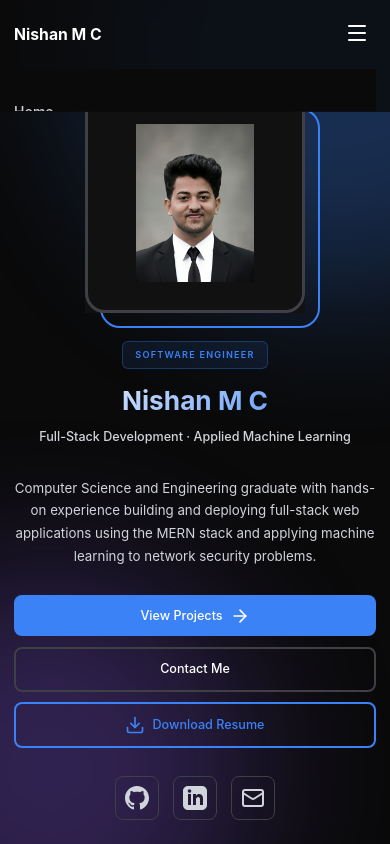
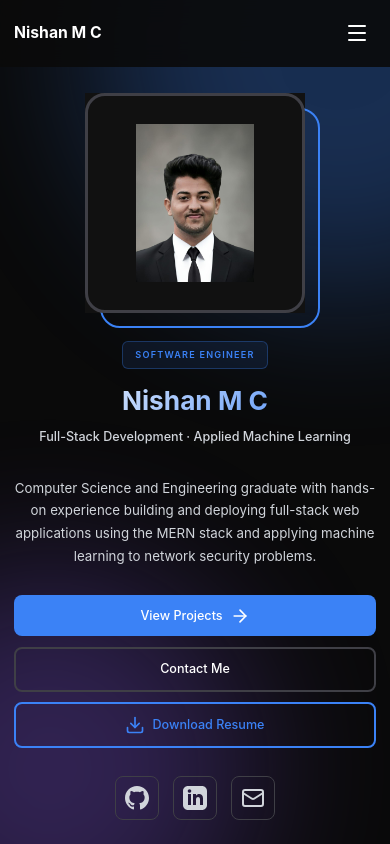
Before and after one commit to nishhh-07/nishan-portfolio, a React (Vite) app: page / in a window 390 px wide. Shown: the top 844 px of the page. Built offline with nearby package versions, Linux system fonts and the light colour scheme.

Commit message:
Fix mobile menu hidden state - use visibility and opacity to fully hide nav links when closed

```diff
--- a/src/components/Navigation.css
+++ b/src/components/Navigation.css
@@ -4,16 +4,22 @@
   left: 0;
   right: 0;
   z-index: 1000;
-  background: rgba(10, 10, 10, 0.8);
-  backdrop-filter: blur(10px);
+  background: rgba(10, 10, 10, 0.9);
+  backdrop-filter: blur(12px);
+  -webkit-backdrop-filter: blur(12px);
   border-bottom: 1px solid transparent;
   transition: var(--transition);
+  overflow: hidden;
 }
 
 .navbar.scrolled {
-  background: rgba(10, 10, 10, 0.95);
+  background: rgba(10, 10, 10, 0.98);
   border-bottom-color: var(--border-color);
-  box-shadow: 0 4px 20px rgba(0, 0, 0, 0.3);
+  box-shadow: 0 4px 20px rgba(0, 0, 0, 0.4);
+}
+
+.navbar.menu-open {
+  overflow: visible;
 }
 
 .nav-content {
@@ -125,46 +131,55 @@
   }
 
   .mobile-menu-btn {
-    display: block;
+    display: flex;
+    align-items: center;
+    justify-content: center;
     z-index: 1001;
   }
 
   .mobile-nav {
     display: flex;
     flex-direction: column;
-    gap: 1rem;
-    padding: 1.5rem 0;
+    gap: 0;
     max-height: 0;
     overflow: hidden;
-    transition: max-height 0.3s ease;
+    visibility: hidden;
+    opacity: 0;
+    transition: max-height 0.35s ease, opacity 0.25s ease, visibility 0.35s ease;
     background: var(--bg-primary);
   }
 
   .mobile-nav.open {
-    max-height: 600px;
+    max-height: 700px;
+    visibility: visible;
+    opacity: 1;
     border-top: 1px solid var(--border-color);
-    margin-top: 1rem;
-    padding-bottom: 2rem;
+    padding: 1rem 0 1.5rem;
   }
 
   .mobile-nav-link {
     color: var(--text-secondary);
     text-decoration: none;
     font-weight: 500;
-    padding: 0.75rem 0;
-    transition: var(--transition);
-    border-bottom: 1px solid transparent;
+    font-size: 1rem;
+    padding: 0.875rem 0;
+    transition: color 0.2s ease, padding-left 0.2s ease;
+    border-bottom: 1px solid var(--border-color);
+    display: block;
+  }
+
+  .mobile-nav-link:last-of-type {
+    border-bottom: none;
   }
 
   .mobile-nav-link:hover,
   .mobile-nav-link:active {
-    color: var(--text-primary);
+    color: var(--accent-primary);
     padding-left: 0.5rem;
-    border-bottom-color: var(--accent-primary);
   }
 
   .mobile-nav .btn {
-    margin-top: 0.5rem;
+    margin-top: 1rem;
     justify-content: center;
     width: 100%;
   }
--- a/src/components/Navigation.jsx
+++ b/src/components/Navigation.jsx
@@ -72,7 +72,7 @@ const Navigation = () => {
   };
 
   return (
-    <nav className={`navbar ${isScrolled ? 'scrolled' : ''}`}>
+    <nav className={`navbar ${isScrolled ? 'scrolled' : ''} ${isOpen ? 'menu-open' : ''}`}>
       <div className="container">
         <div className="nav-content">
           <a href="#home" className="nav-brand" onClick={(e) => handleNavClick(e, '#home')}>
```
